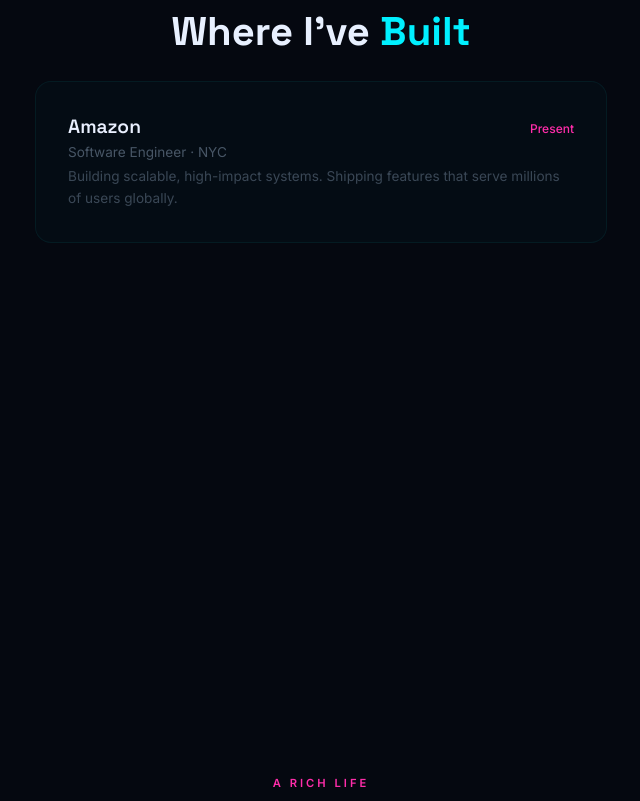
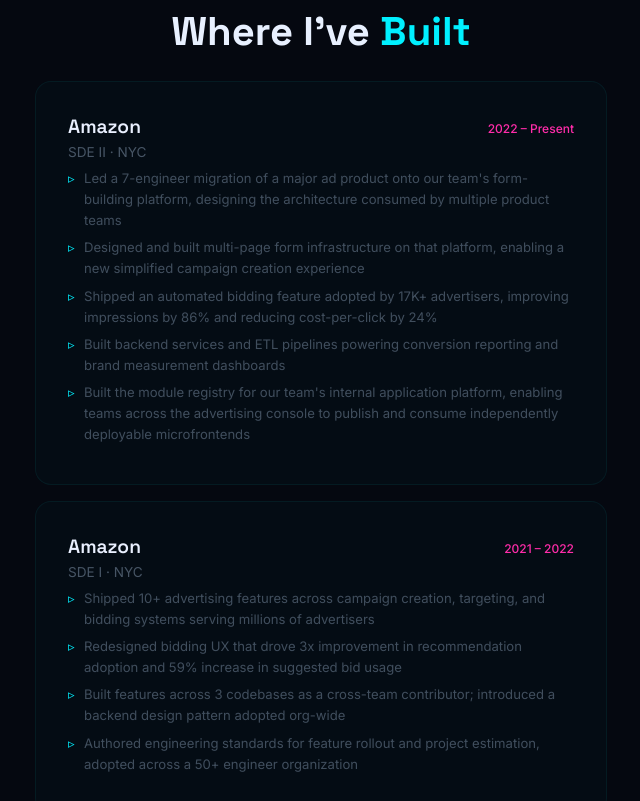
Before and after one commit to aygaribaldi/aygaribaldi.github.io, a React (Vite) app: page / in a window 1280 px wide. Shown: the part 1720-2521 px from the top of the page, without its empty margins (319-959 px from the left). Built offline with nearby package versions, Linux system fonts and the light colour scheme.

Commit message:
Add detailed SDE I and SDE II experience bullets
Replace generic Amazon description with role-specific bullet
points covering platform work, feature launches, and impact metrics.

```diff
--- a/src/index.css
+++ b/src/index.css
@@ -254,6 +254,28 @@
   line-height: 1.6;
 }
 
+.exp-bullets {
+  list-style: none;
+  padding: 0;
+  margin: 0.5rem 0 0;
+}
+
+.exp-bullets li {
+  font-size: 0.82rem;
+  color: rgba(138,160,184,0.45);
+  line-height: 1.6;
+  padding-left: 1rem;
+  position: relative;
+  margin-bottom: 0.4rem;
+}
+
+.exp-bullets li::before {
+  content: '▹';
+  position: absolute;
+  left: 0;
+  color: #00f0ff;
+}
+
 /* Hobbies */
 .hobbies-section {
   flex-direction: column;
--- a/src/sections/Experience.tsx
+++ b/src/sections/Experience.tsx
@@ -7,12 +7,30 @@
       <div className="exp-item">
         <div className="exp-top">
           <h3>Amazon</h3>
-          <span className="exp-date">Present</span>
+          <span className="exp-date">2022 – Present</span>
         </div>
-        <p className="exp-role">Software Engineer · NYC</p>
-        <p className="exp-desc">
-          Building scalable, high-impact systems. Shipping features that serve millions of users globally.
-        </p>
+        <p className="exp-role">SDE II · NYC</p>
+        <ul className="exp-bullets">
+          <li>Led a 7-engineer migration of a major ad product onto our team's form-building platform, designing the architecture consumed by multiple product teams</li>
+          <li>Designed and built multi-page form infrastructure on that platform, enabling a new simplified campaign creation experience</li>
+          <li>Shipped an automated bidding feature adopted by 17K+ advertisers, improving impressions by 86% and reducing cost-per-click by 24%</li>
+          <li>Built backend services and ETL pipelines powering conversion reporting and brand measurement dashboards</li>
+          <li>Built the module registry for our team's internal application platform, enabling teams across the advertising console to publish and consume independently deployable microfrontends</li>
+        </ul>
+      </div>
+
+      <div className="exp-item">
+        <div className="exp-top">
+          <h3>Amazon</h3>
+          <span className="exp-date">2021 – 2022</span>
+        </div>
+        <p className="exp-role">SDE I · NYC</p>
+        <ul className="exp-bullets">
+          <li>Shipped 10+ advertising features across campaign creation, targeting, and bidding systems serving millions of advertisers</li>
+          <li>Redesigned bidding UX that drove 3x improvement in recommendation adoption and 59% increase in suggested bid usage</li>
+          <li>Built features across 3 codebases as a cross-team contributor; introduced a backend design pattern adopted org-wide</li>
+          <li>Authored engineering standards for feature rollout and project estimation, adopted across a 50+ engineer organization</li>
+        </ul>
       </div>
 
     </section>
```
